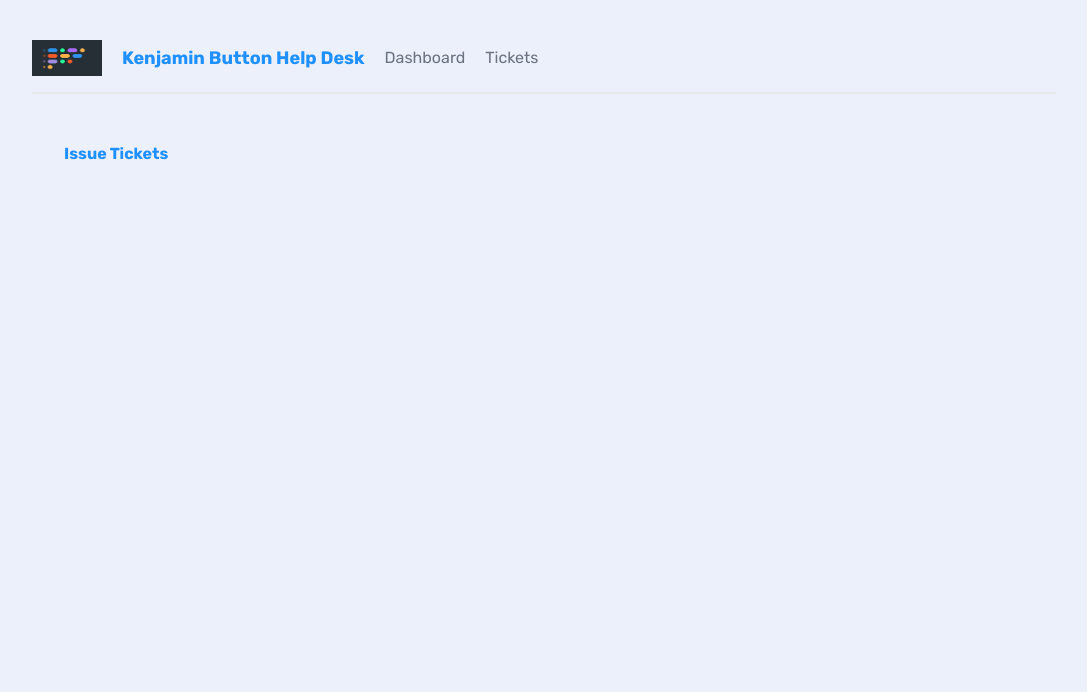
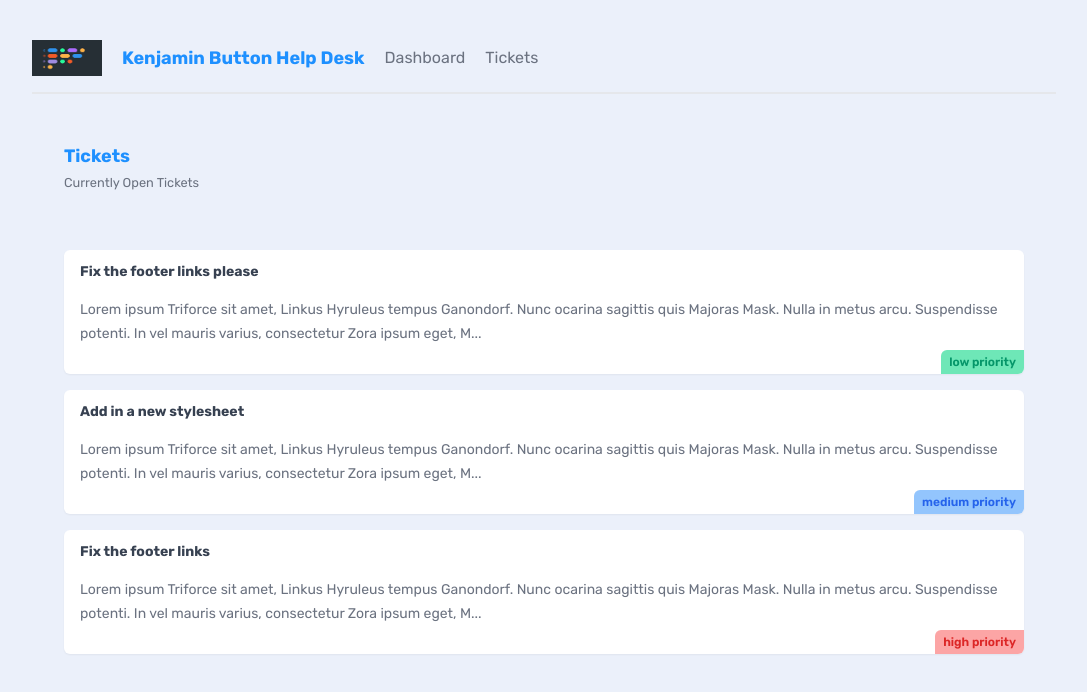
Before and after one commit to KenjaminButton/KenjaminButtonHelpDesk, a Next.js app: page /tickets in a window 1280 px wide. Shown: the top 692 px of the page, without its empty margins (96-1183 px from the left). Built offline with nearby package versions, Linux system fonts and the light colour scheme; data requests are answered from the project's data file.

Commit message:
Fetching data from mock server using json-server. Opting out of serving data from cache

```diff
--- /dev/null
+++ b/_data/db.json
@@ -0,0 +1,25 @@
+{
+  "tickets": [
+    {
+      "id": "1",
+      "title": "Fix the footer links please",
+      "body": "Lorem ipsum Triforce sit amet, Linkus Hyruleus tempus Ganondorf. Nunc ocarina sagittis quis Majoras Mask. Nulla in metus arcu. Suspendisse potenti. In vel mauris varius, consectetur Zora ipsum eget, Master Sword porttitor urna. Fusce elementum urna elit, eget eleifend velit consectetur eget. Integer vel lobortis ipsum, vitae auctor Ocarina of Time. Donec sed urna dapibus, interdum magna a, eleifend magna. Curabitur tincidunt enim a neque volutpat. Phasellus auctor magna vel nunc pretium, ut volutpat justo tristique. Pellentesque cursus convallis mauris, in tempus enim tincidunt vitae.",
+      "priority": "low",
+      "user_email": "parkjimin@bts.dev"
+    },
+    {
+      "id": "2",
+      "title": "Add in a new stylesheet",
+      "body": "Lorem ipsum Triforce sit amet, Linkus Hyruleus tempus Ganondorf. Nunc ocarina sagittis quis Majoras Mask. Nulla in metus arcu. Suspendisse potenti. In vel mauris varius, consectetur Zora ipsum eget, Master Sword porttitor urna. Fusce elementum urna elit, eget eleifend velit consectetur eget. Integer vel lobortis ipsum, vitae auctor Ocarina of Time. Donec sed urna dapibus, interdum magna a, eleifend magna. Curabitur tincidunt enim a neque volutpat. Phasellus auctor magna vel nunc pretium, ut volutpat justo tristique. Pellentesque cursus convallis mauris, in tempus enim tincidunt vitae.",
+      "priority": "medium",
+      "user_email": "kimnamjoon@bts.dev"
+    },
+    {
+      "id": "3",
+      "title": "Fix the footer links",
+      "body": "Lorem ipsum Triforce sit amet, Linkus Hyruleus tempus Ganondorf. Nunc ocarina sagittis quis Majoras Mask. Nulla in metus arcu. Suspendisse potenti. In vel mauris varius, consectetur Zora ipsum eget, Master Sword porttitor urna. Fusce elementum urna elit, eget eleifend velit consectetur eget. Integer vel lobortis ipsum, vitae auctor Ocarina of Time. Donec sed urna dapibus, interdum magna a, eleifend magna. Curabitur tincidunt enim a neque volutpat. Phasellus auctor magna vel nunc pretium, ut volutpat justo tristique. Pellentesque cursus convallis mauris, in tempus enim tincidunt vitae.",
+      "priority": "high",
+      "user_email": "minyoongi@bts.dev"
+    }
+  ]
+}
--- /dev/null
+++ b/app/tickets/TicketList.jsx
@@ -0,0 +1,30 @@
+async function getTickets() {
+  const res = await fetch('http://localhost:4000/tickets', {
+    next: {
+      revalidate: 0 // Using 0 to opt out of serving data from cache
+    }
+  })
+
+  return res.json()
+}
+
+export default async function TicketList() {
+  const tickets = await getTickets()
+
+  return (
+    <>
+      {tickets.map( (ticket) => (
+        <div key={ticket.id} className="card my-5">
+          <h3>{ticket.title}</h3>
+          <p>{ticket.body.slice(0, 200)}...</p>
+          <div className={`pill ${ticket.priority}`}>
+            {ticket.priority} priority
+          </div>
+        </div>
+      ))}
+      {tickets.length === 0 && (
+        <p className="text-center">No open tickets! Yipee!</p>
+      )}
+    </>
+  )
+}
--- a/app/tickets/page.jsx
+++ b/app/tickets/page.jsx
@@ -1,7 +1,16 @@
+import TicketList from "./TicketList";
+
 export default function Tickets() {
   return (
     <main>
-      <h2>Issue Tickets</h2>
+      <nav>
+        <div>
+          <h2>Tickets</h2>
+          <p><small>Currently Open Tickets</small></p>
+        </div>
+      </nav>
+
+      <TicketList />
     </main>
   )
 }
```
